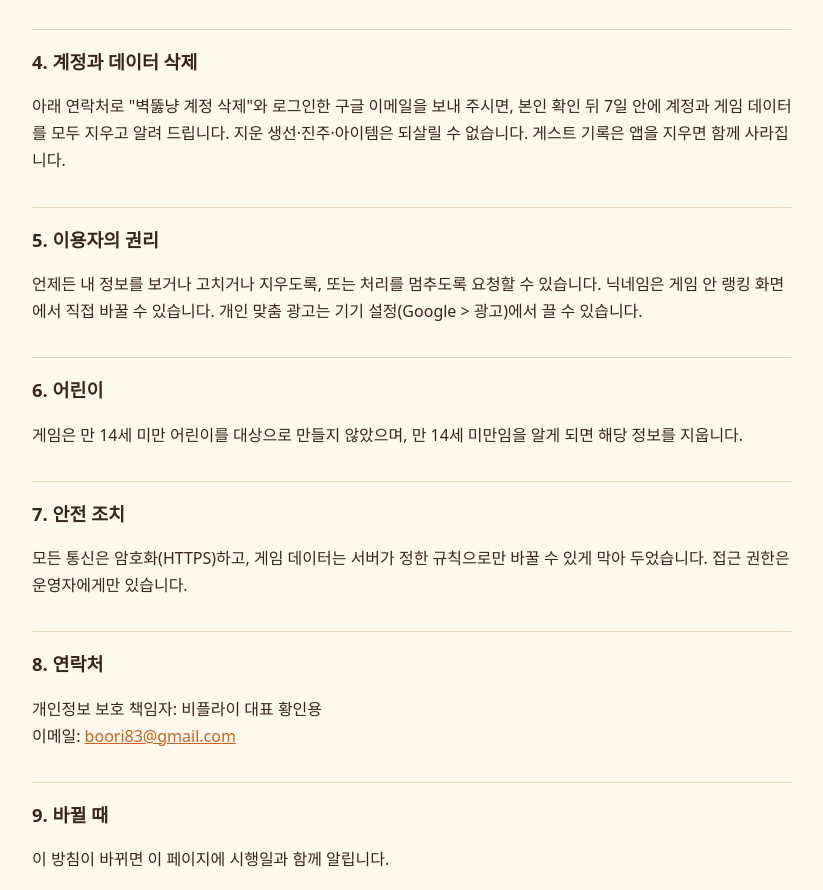
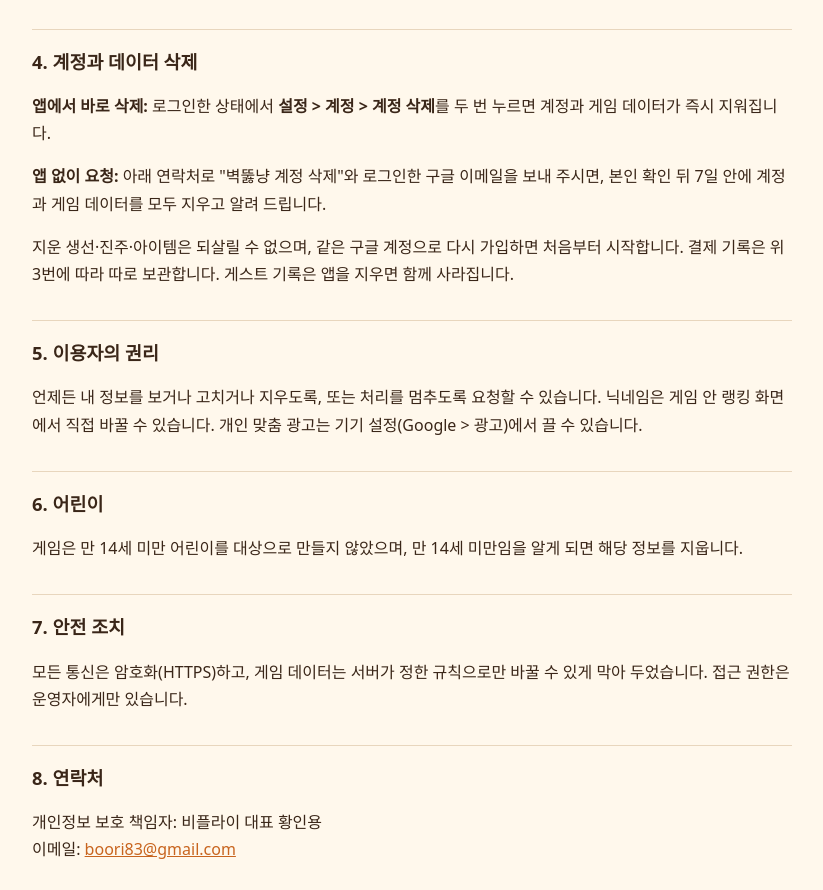
Before and after one commit to boozer83/boozer83.github.io, a plain HTML site: page privacy.html in a window 1280 px wide. Shown: the part 1270-2160 px from the top of the page, without its empty margins (228-1051 px from the left). Drawn offline with Linux system fonts and the light colour scheme.

Commit message:
앱 안 계정 삭제 안내
Co-Authored-By: Claude Opus 5.5 <noreply@anthropic.com>

```diff
--- a/privacy.html
+++ b/privacy.html
@@ -50,7 +50,9 @@
 <p>다만 결제를 취소하는 등 부정한 방법으로 재화를 얻어 <a href="terms.html#11">이용약관 제11조</a>에 따라 이용계약이 해지된 경우, 같은 행위의 반복을 막기 위해 해당 구글 계정의 이메일 주소와 해지 사유를 재가입 제한 목적으로 보관합니다. 이의가 받아들여지면 바로 지웁니다.</p>
 
 <h2 id="delete">4. 계정과 데이터 삭제</h2>
-<p>아래 연락처로 "벽뚫냥 계정 삭제"와 로그인한 구글 이메일을 보내 주시면, 본인 확인 뒤 7일 안에 계정과 게임 데이터를 모두 지우고 알려 드립니다. 지운 생선·진주·아이템은 되살릴 수 없습니다. 게스트 기록은 앱을 지우면 함께 사라집니다.</p>
+<p><b>앱에서 바로 삭제:</b> 로그인한 상태에서 <b>설정 &gt; 계정 &gt; 계정 삭제</b>를 두 번 누르면 계정과 게임 데이터가 즉시 지워집니다.</p>
+<p><b>앱 없이 요청:</b> 아래 연락처로 "벽뚫냥 계정 삭제"와 로그인한 구글 이메일을 보내 주시면, 본인 확인 뒤 7일 안에 계정과 게임 데이터를 모두 지우고 알려 드립니다.</p>
+<p>지운 생선·진주·아이템은 되살릴 수 없으며, 같은 구글 계정으로 다시 가입하면 처음부터 시작합니다. 결제 기록은 위 3번에 따라 따로 보관합니다. 게스트 기록은 앱을 지우면 함께 사라집니다.</p>
 
 <h2>5. 이용자의 권리</h2>
 <p>언제든 내 정보를 보거나 고치거나 지우도록, 또는 처리를 멈추도록 요청할 수 있습니다. 닉네임은 게임 안 랭킹 화면에서 직접 바꿀 수 있습니다. 개인 맞춤 광고는 기기 설정(Google &gt; 광고)에서 끌 수 있습니다.</p>
```
Also changed, not shown: terms.html (+1 -1 lines).
